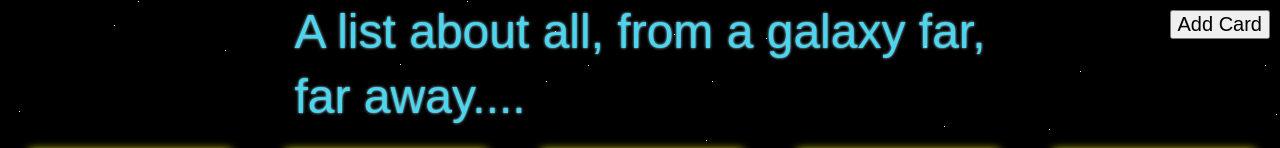
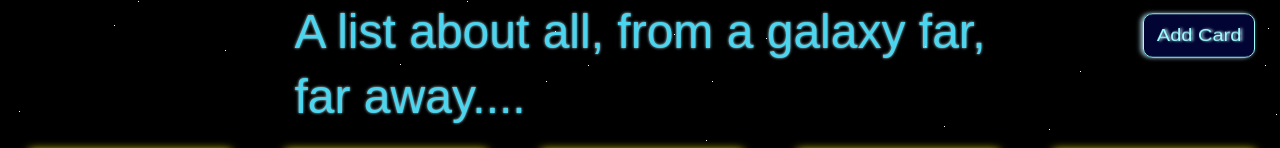
Before and after one commit to TJcriss/DGM1600BaseballCards, a plain HTML site: page index.html in a window 1280 px wide. Shown: the top 148 px of the page. Drawn offline with Linux system fonts and the light colour scheme; a web font is replaced by a local one.

Commit message:
Added semi-transparent background to button.

```diff
--- a/main.css
+++ b/main.css
@@ -13,7 +13,6 @@ html, body {
     display: flex;
     justify-content: space-around;
     flex-wrap: wrap;
-    /* align-items: center; */
     margin: 0 auto;
     width: 100%;
     font-family: 'News Cycle', sans-serif;
@@ -35,19 +34,30 @@ h2 {
 }
 
 img {
-    max-height: 80%;
-    max-width: 100%;
-    box-sizing: border-box;
-    padding: 10px 0px 0px 0px;
-    /* margin: 10px; */
+  max-height: 80%;
+  max-width: 100%;
+  box-sizing: border-box;
+  padding: 10px 0px 0px 0px;
 }
 
 button {
   position: fixed;
   top: 10px;
-  right: 10px;
+  right: 25px;
   font-size: 20px;
+  color: #9effff;
+  text-shadow: 2px 0px 3px lightblue;
   z-index: auto;
+  /* background-color: rgb(255, 255, 255, 0.5); */
+
+  padding:1%;
+  max-width:200px;
+  background: rgba(9, 19, 168, 0.3);
+  border:solid 1px #9effff;
+  border-radius:10px;
+  transform:rotateX(30deg);
+
+  box-shadow: -2px 0px 5px lightblue;
 }
 
 .title {
@@ -66,9 +76,6 @@ button {
     width:200px;
     height: 300px;
     margin: 20px;
-    /* padding: 20px; */
-    /* text-align: center; */
-    /* border: 1px solid #e0d8d8; */
     perspective: 1000px;
   }
 
```
